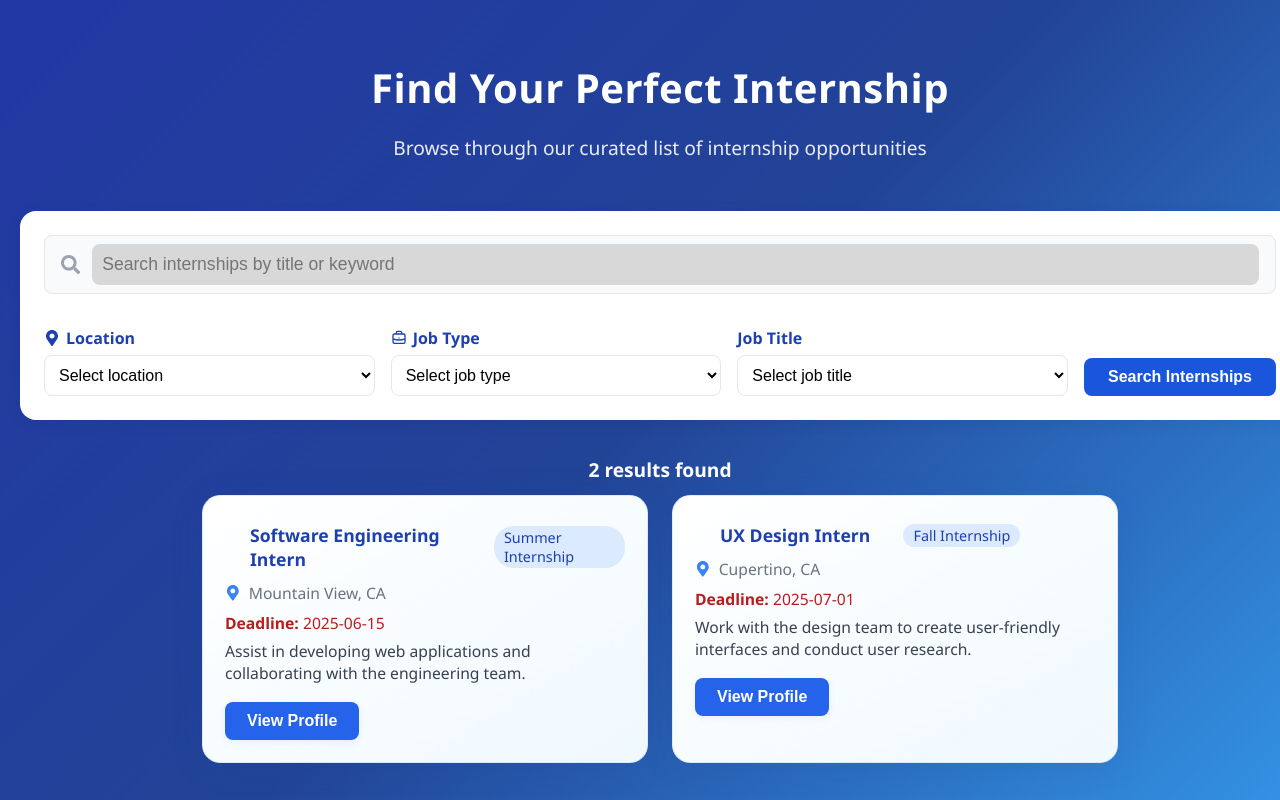
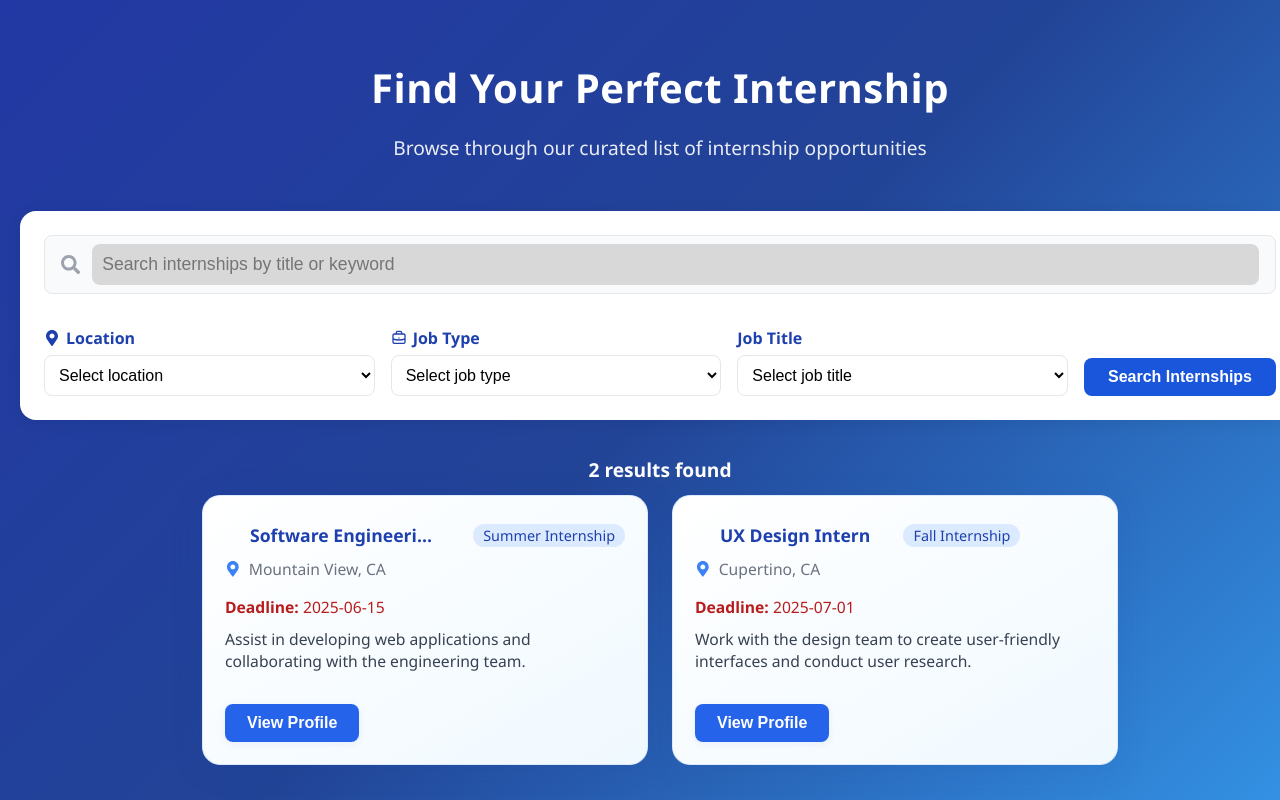
Before and after one commit to kaveenskn/InternQuest-web-Group2, a React (Vite) app: page /internships in a window 1280 px wide. Built offline with nearby package versions, Linux system fonts and the light colour scheme.

Commit message:
update card in page

```diff
--- a/src/styles/internshipFinderPage.css
+++ b/src/styles/internshipFinderPage.css
@@ -142,31 +142,46 @@
   min-width: 340px;
   max-width: 400px;
   display: flex;
-  align-items: flex-start;
+  flex-direction: column;
   box-shadow: 0 4px 32px rgba(34, 68, 151, 0.13);
   transition: transform 0.2s;
+  height: 100%;
 }
+
 .intern-card:hover {
   transform: scale(1.03);
 }
+
 .card-content {
   flex: 1;
+  display: flex;
+  flex-direction: column;
+  height: 100%;
 }
+
 .card-title-row {
   display: flex;
   align-items: center;
   gap: 8px;
   margin-bottom: 6px;
 }
+
 .card-title {
   font-size: 1.1rem;
   font-weight: 600;
   color: #1e40af;
   cursor: pointer;
+  white-space: nowrap;
+  overflow: hidden;
+  text-overflow: ellipsis;
+  max-width: 210px;
+  display: inline-block;
 }
+
 .card-title:hover {
   text-decoration: underline;
 }
+
 .card-type {
   background: #dbeafe;
   color: #1e40af;
@@ -174,7 +189,9 @@
   padding: 2px 10px;
   border-radius: 20px;
   font-weight: 500;
+  white-space: nowrap;
 }
+
 .card-meta {
   color: #6b7280;
   font-size: 0.98rem;
@@ -183,26 +200,28 @@
   gap: 6px;
   margin-bottom: 8px;
 }
+
 .card-meta-icon {
   color: #3b82f6;
   font-size: 0.98rem;
   margin-right: 2px;
 }
+
 .card-deadline {
   color: #b91c1c;
   font-size: 0.98rem;
   margin: 8px 0 6px 0;
   font-weight: 500;
 }
+
 .card-desc {
   color: #374151;
   font-size: 0.98rem;
   margin-top: 4px;
 }
 
-/* View Profile Button */
 .view-profile-btn {
-  margin-top: 18px;
+  margin-top: 32px;
   background: #2563eb;
   color: #fff;
   border: none;
@@ -213,6 +232,7 @@
   cursor: pointer;
   transition: background 0.2s;
   box-shadow: 0 2px 8px rgba(34, 68, 151, 0.07);
+  align-self: flex-start;
 }
 .view-profile-btn:hover {
   background: #1e40af;
```
